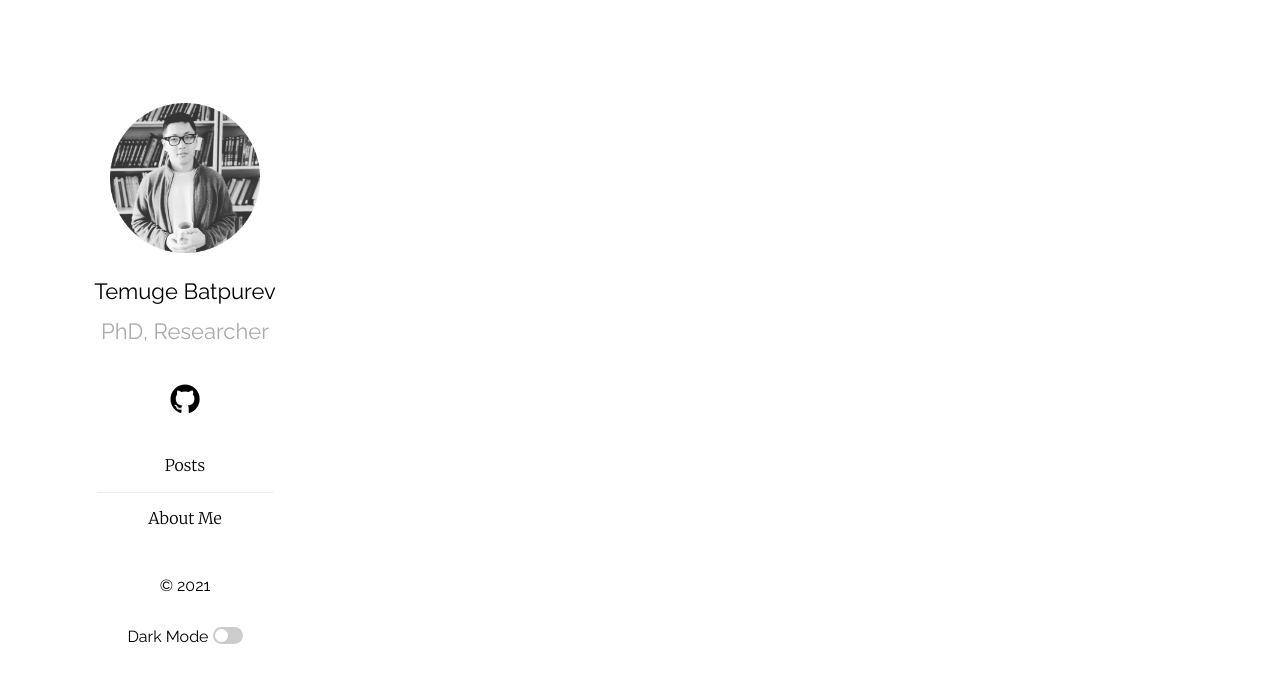
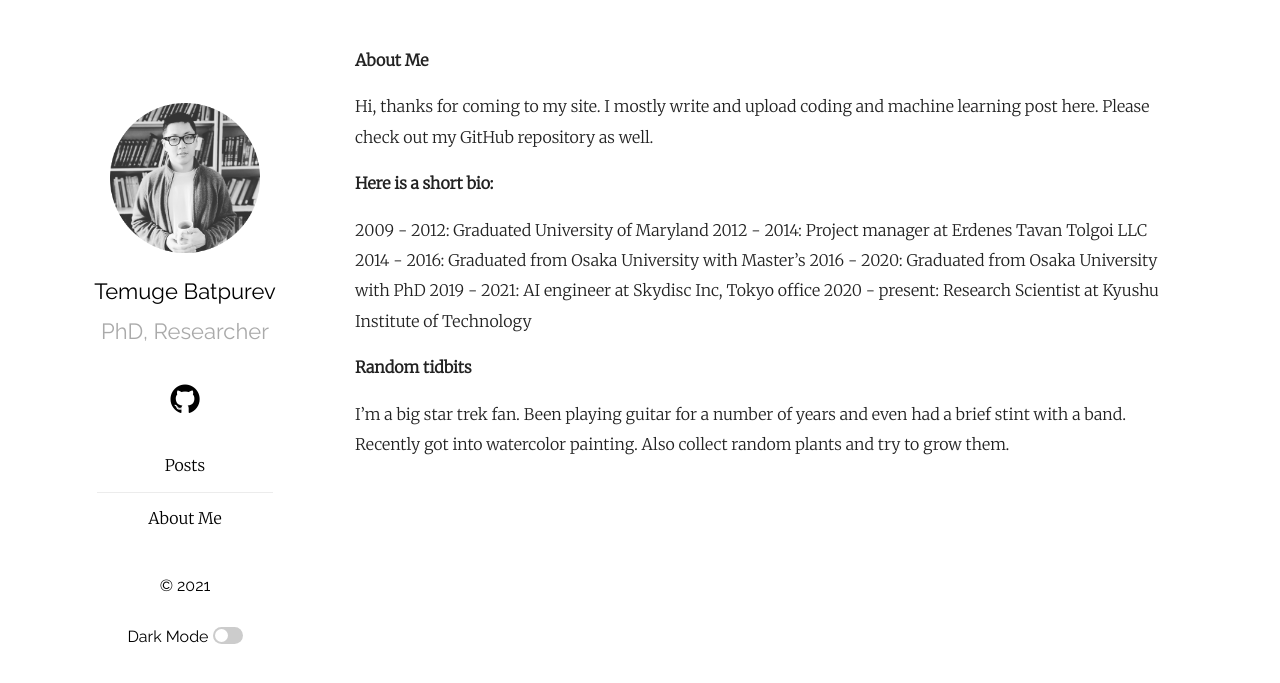
Before and after one commit to TemugeB/temugeb.github.io, a Jekyll site: the page built from about.md, in a window 1280 px wide. Shown: the top 683 px of the page. Built offline with Jekyll 4.4.1, drawn with Linux system fonts in a browser that asks for light colours.

Commit message:
Update about.md

```diff
--- a/about.md
+++ b/about.md
@@ -2,3 +2,20 @@
 layout: page
 title: About Me
 ---
+
+**About Me**
+
+Hi, thanks for coming to my site. I mostly write and upload coding and machine learning post here. Please check out my GitHub repository as well.
+
+**Here is a short bio:**
+
+2009 - 2012: Graduated University of Maryland
+2012 - 2014: Project manager at Erdenes Tavan Tolgoi LLC
+2014 - 2016: Graduated from Osaka University with Master's
+2016 - 2020: Graduated from Osaka University with PhD
+2019 - 2021: AI engineer at Skydisc Inc, Tokyo office
+2020 - present: Research Scientist at Kyushu Institute of Technology
+
+**Random tidbits**
+
+I'm a big star trek fan. Been playing guitar for a number of years and even had a brief stint with a band. Recently got into watercolor painting. Also collect random plants and try to grow them.
```
